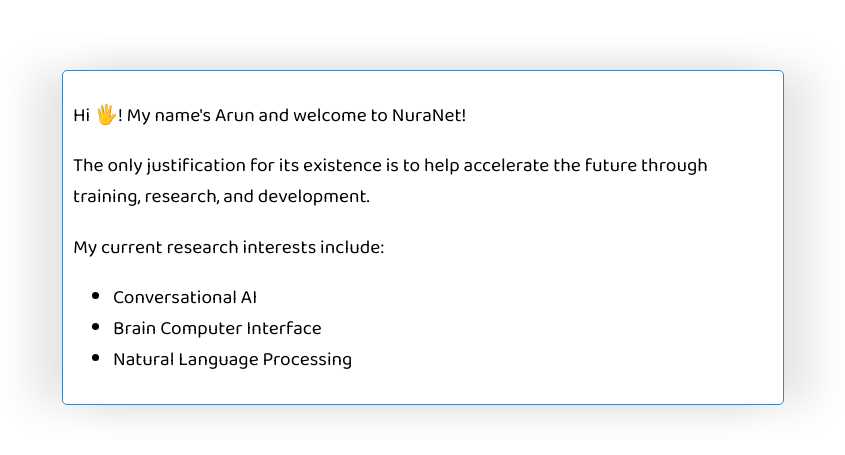
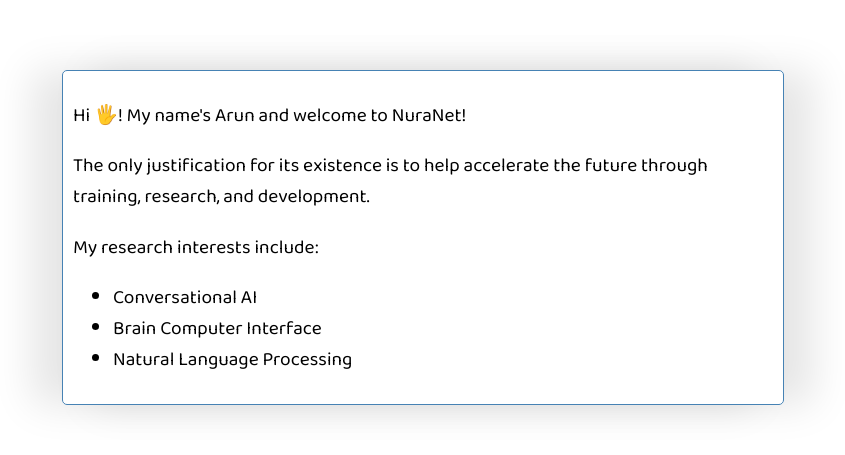
Before and after one commit to NuraNet/mvue, a Vue app: page / in a window 1280 px wide. Shown: the part 180-635 px from the top of the page, without its empty margins (217-1062 px from the left). Built offline with nearby package versions, Linux system fonts and the light colour scheme; a web font is replaced by a local one.

Commit message:
Updated front text (again)

```diff
--- a/src/views/HomePge.vue
+++ b/src/views/HomePge.vue
@@ -2,7 +2,7 @@
 <div class="container">
   <p>Hi 🖐! My name's Arun and welcome to NuraNet!</p>
   <p>The only justification for its existence is to help accelerate the future through training, research, and development.</p>
-  My current research interests include:
+  My research interests include:
   <ul>
       <li v-for="item in interests" :key="item">
     {{item}}
```
